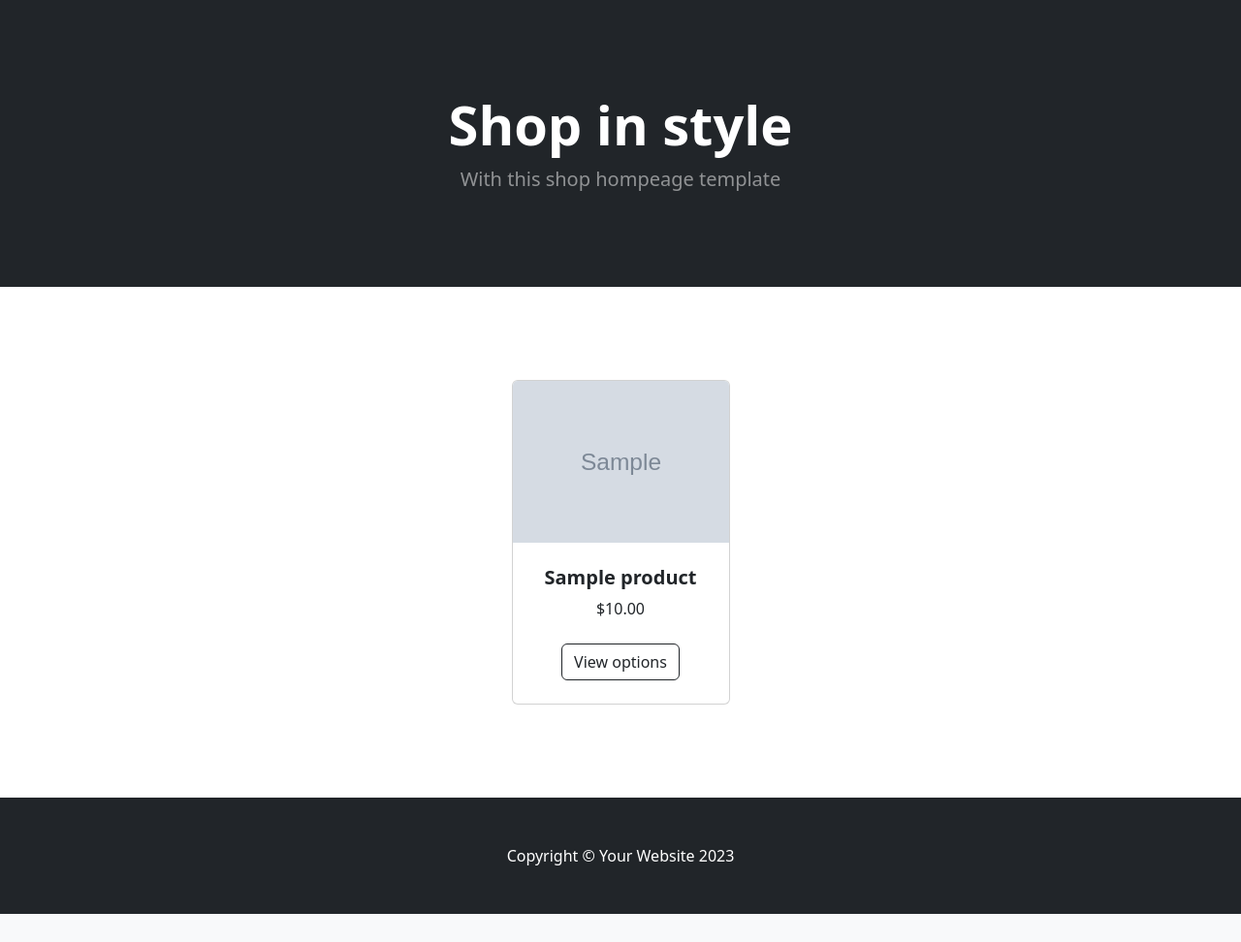
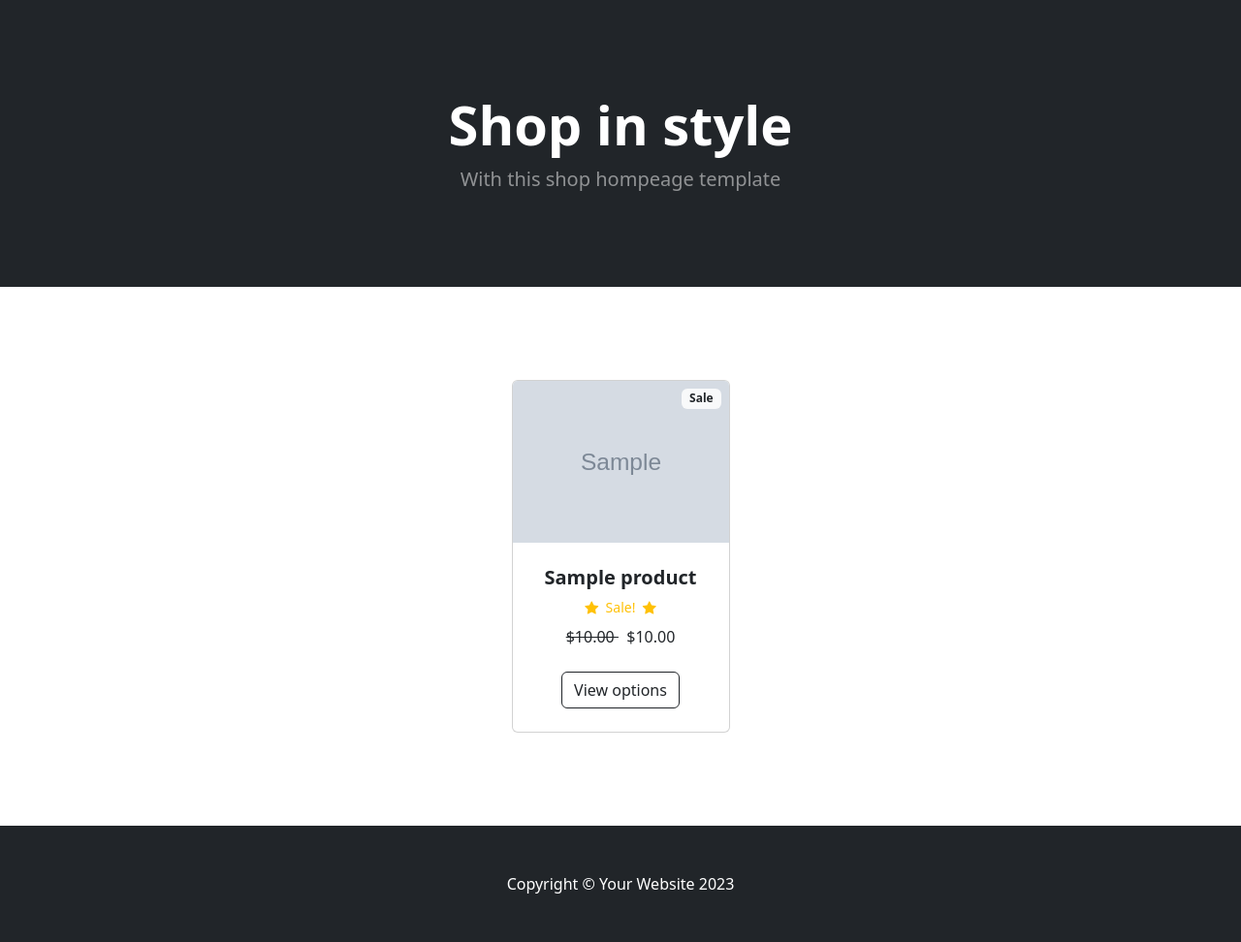
Before and after one commit to lashaTsadzikidze/Ecommerce, a Django app: page / in a window 1280 px wide. Shown: the part 57-1029 px from the top of the page at 97% size. Before the commit the page ends 1000 px from the top, so only its background shows below. Run offline with Django 5.2, Linux system fonts and the light colour scheme; tables that the repository leaves empty hold one stand-in row (values such as "Sample post"); grey boxes marked "Sample" are stand-in pictures; some libraries are stand-ins or nearby versions.

Commit message:
add sale badge

```diff
--- a/store/models.py
+++ b/store/models.py
@@ -28,6 +28,9 @@ class Product(models.Model):
     description = models.CharField(max_length=250, default='', blank=True, null=True)
     image = models.ImageField(upload_to='uploads/product/')
 
+    is_sale = models.BooleanField(default=False)
+    sale_price = models.DecimalField(default=0, decimal_places=2, max_digits=6)
+
     def __str__(self):
         return self.name
 
--- a/store/templates/home.html
+++ b/store/templates/home.html
@@ -59,6 +59,36 @@
             <div class="container px-4 px-lg-5 mt-5">
                 <div class="row gx-4 gx-lg-5 row-cols-2 row-cols-md-3 row-cols-xl-4 justify-content-center">
                     {% for product in products %}
+                        {% if product.is_sale %}
+                            <div class="col mb-5">
+                                <div class="card h-100">
+                                    <div class="badge bg-light text-dark position-absolute" style="top: 0.5rem; right: 0.5rem">Sale</div>
+                                    <!-- Product image-->
+                                    <img class="card-img-top" src="{{ product.image.url }}" alt="..." />
+                                    <!-- Product details-->
+                                    <div class="card-body p-4">
+                                        <div class="text-center">
+                                            <!-- Product name-->
+                                            <h5 class="fw-bolder"> {{product.name}} </h5>
+                                            <div class="d-flex justify-content-center small text-warning mb-2">
+                                                <div class="bi-star-fill"></div>
+                                                &nbsp;&nbsp;Sale!&nbsp;&nbsp;
+                                                <div class="bi-star-fill"></div>
+                                            </div>
+                                            <!-- Product price-->
+                                            <strike>
+                                                ${{ product.price }}
+                                            </strike>
+                                            &nbsp; ${{ product.sale_price }}
+                                        </div>
+                                    </div>
+                                    <!-- Product actions-->
+                                    <div class="card-footer p-4 pt-0 border-top-0 bg-transparent">
+                                        <div class="text-center"><a class="btn btn-outline-dark mt-auto" href="#">View options</a></div>
+                                    </div>
+                                </div>
+                            </div>
+                        {% else %}
                             <div class="col mb-5">
                                 <div class="card h-100">
                                     <!-- Product image-->
@@ -78,6 +108,7 @@
                                     </div>
                                 </div>
                             </div>
+                        {% endif %}
                     {% endfor %}
                 </div>
             </div>
```
Also changed, not shown: store/migrations/0003_product_is_sale_product_sale_price.py (added). Lines whose indentation alone changed are shown as unchanged.
